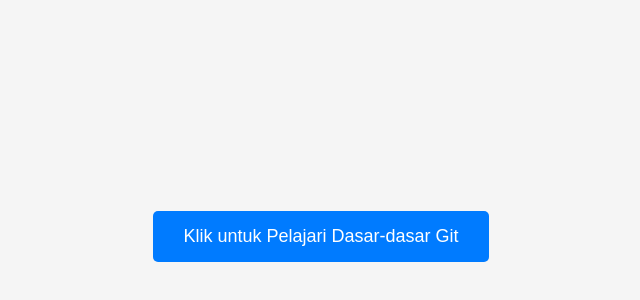
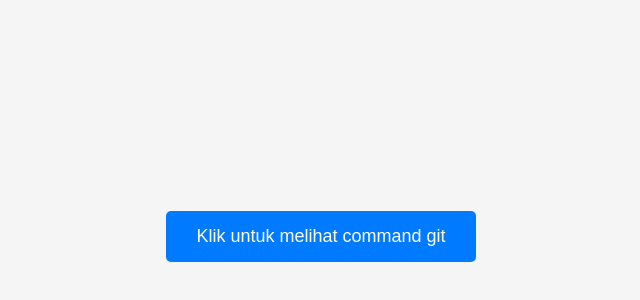
Before and after one commit to KirigayaBinto/mini-project, a plain HTML site: page index.html in a window 1280 px wide. Shown: the part 164-464 px from the top of the page, without its empty margins (319-959 px from the left). Drawn offline with Linux system fonts and the light colour scheme.

Commit message:
Update text pada button ini

```diff
--- a/index.html
+++ b/index.html
@@ -30,6 +30,6 @@
     </style>
 </head>
 <body>
-    <a href="git_basics.html" class="button">Klik untuk Pelajari Dasar-dasar Git</a>
+    <a href="git_basics.html" class="button">Klik untuk melihat command git</a>
 </body>
 </html>
```
